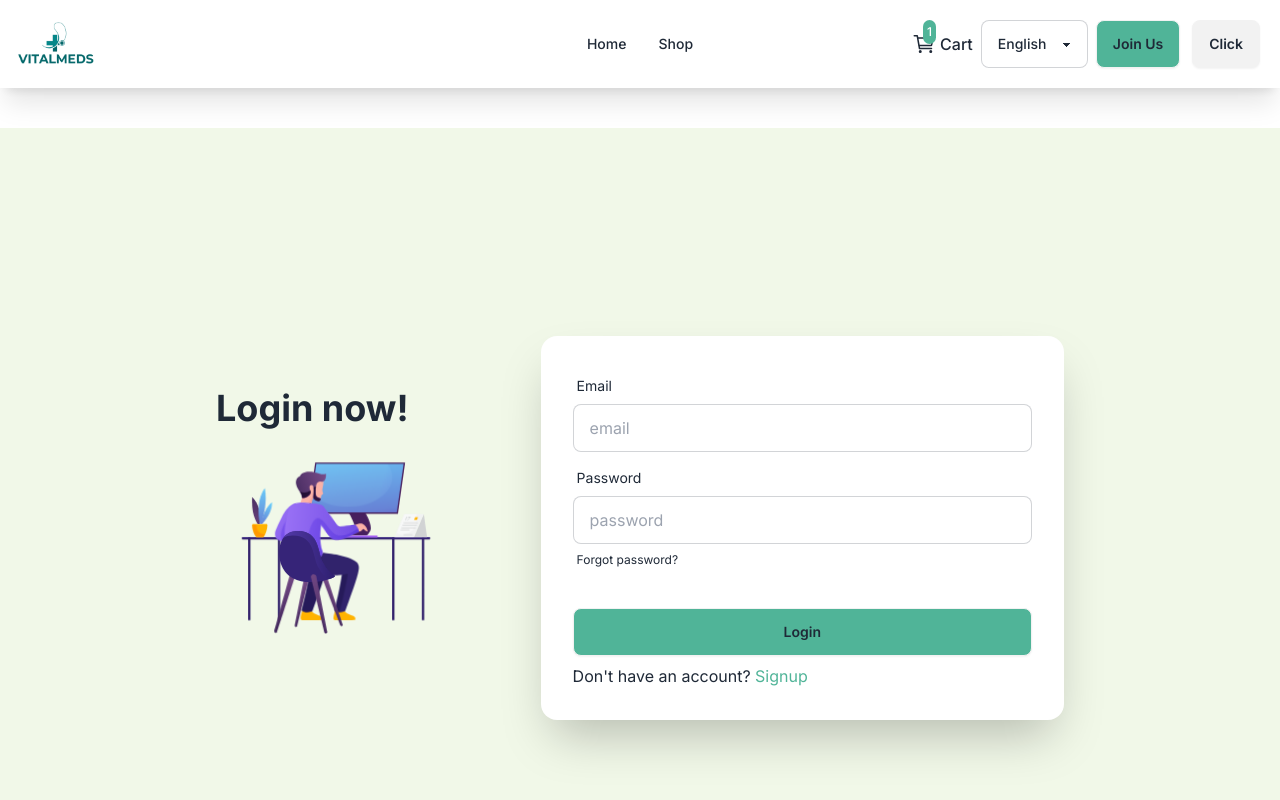
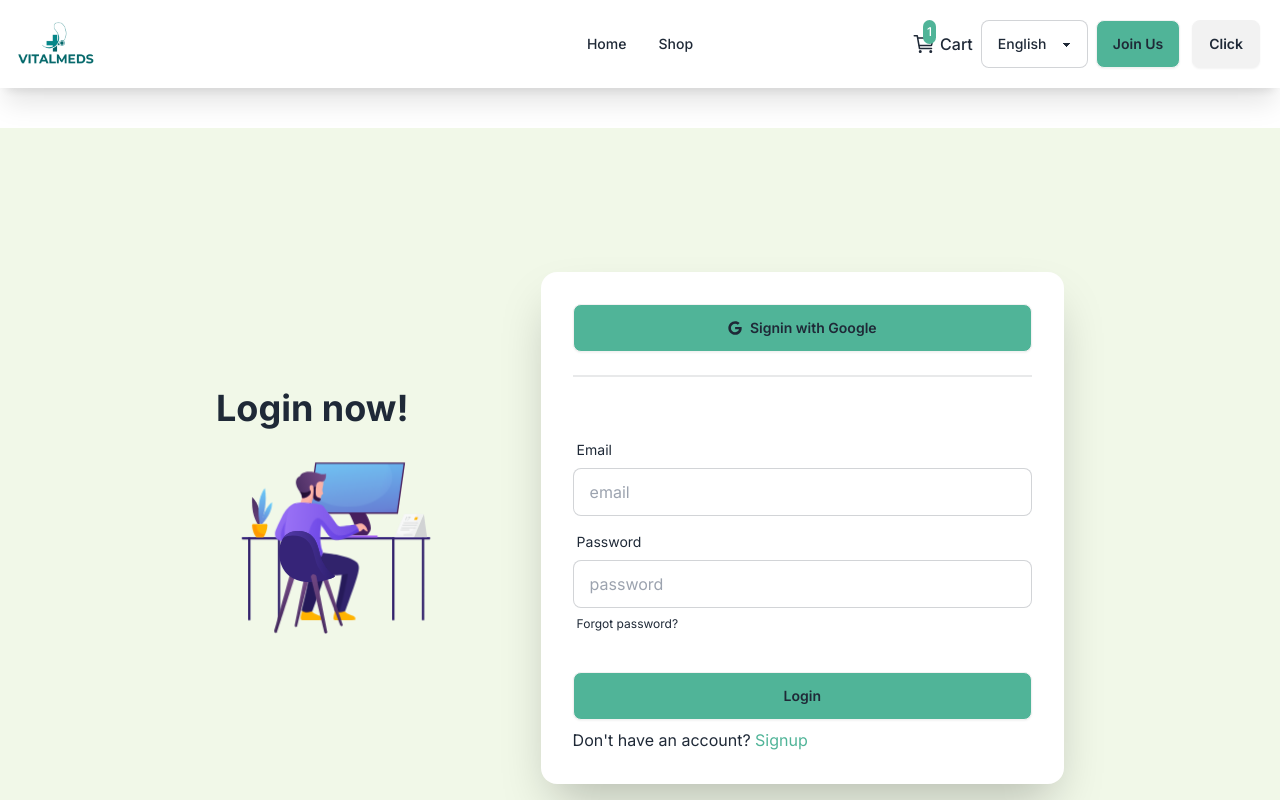
Before and after one commit to Arrafi2644/VitalMeds-Client, a React (Vite) app: page /login in a window 1280 px wide. Shown: the top 800 px of the page. Built offline with nearby package versions, Linux system fonts and the light colour scheme.

Commit message:
Add login with google

```diff
--- a/src/context/AuthProvider/AuthProvider.jsx
+++ b/src/context/AuthProvider/AuthProvider.jsx
@@ -1,5 +1,5 @@
 import React, { createContext, useState } from 'react';
-import { createUserWithEmailAndPassword, signInWithEmailAndPassword, updateProfile } from "firebase/auth";
+import { createUserWithEmailAndPassword, GoogleAuthProvider, signInWithEmailAndPassword, signInWithPopup, updateProfile } from "firebase/auth";
 import auth from '../../firebase/firebase.config';
 
 export const AuthContext = createContext({})
@@ -24,11 +24,18 @@ const AuthProvider = ({ children }) => {
         return signInWithEmailAndPassword(auth, email, password);
     }
 
+    const googleProvider = new GoogleAuthProvider()
+    const signinWithGoogle = () => {
+        setLoading(true);
+        return signInWithPopup(auth, googleProvider)
+    }
+
     const authInfo = {
         user,
         createUser,
         updateUserProfile,
-        loginUser
+        loginUser,
+        signinWithGoogle
     }
 
     return (
--- a/src/pages/Login/Login.jsx
+++ b/src/pages/Login/Login.jsx
@@ -6,9 +6,10 @@ import { useForm } from 'react-hook-form';
 import { Link } from 'react-router-dom';
 import useAuth from '../../hooks/useAuth';
 import toast from 'react-hot-toast';
+import { FaGoogle } from 'react-icons/fa';
 
 const Login = () => {
- const {loginUser} = useAuth()
+ const {loginUser, signinWithGoogle} = useAuth()
   const {
     register,
     handleSubmit,
@@ -21,6 +22,8 @@ const Login = () => {
     const email = data.email;
     const password = data.password;
 
+    // email and password login
+
     loginUser(email, password)
     .then(result => {
       console.log(result);
@@ -31,7 +34,20 @@ const Login = () => {
       toast.error("Something went wrong! Try again.")
     })
 
+  }
 
+  // social login
+  const handleGoogleLogin = () => {
+
+        signinWithGoogle()
+        .then(result => {
+          console.log(result);
+          toast.success("Login successful!")
+        })
+        .catch(error => {
+          toast.error("Something went wrong! Try again.")
+          console.log(error);
+        })
   }
 
 
@@ -48,6 +64,8 @@ const Login = () => {
           </div>
         </div>
         <div className="card bg-base-100 w-full shadow-2xl">
+          <button onClick={handleGoogleLogin} className="btn bg-primary hover:bg-secondary mx-8 mt-8 flex items-center"><span className=''><FaGoogle></FaGoogle></span> Signin with Google</button>
+          <div className="divider mx-8"></div>
           <form onSubmit={handleSubmit(onSubmit)} className="card-body">
             <div className="form-control">
               <label className="label">
--- a/src/pages/Signup.jsx/Signup.jsx
+++ b/src/pages/Signup.jsx/Signup.jsx
@@ -6,11 +6,12 @@ import { Link } from 'react-router-dom';
 import useAxiosPublic from '../../hooks/useAxiosPublic';
 import useAuth from '../../hooks/useAuth';
 import toast from 'react-hot-toast';
+import { FaGoogle } from 'react-icons/fa';
 
 const imageHostingKey = import.meta.env.VITE_image_hosting_key;
 const imageHostingApi = `https://api.imgbb.com/1/upload?key=${imageHostingKey}`
 const Signup = () => {
-    const { createUser, updateUserProfile } = useAuth()
+    const { createUser, updateUserProfile, signinWithGoogle } = useAuth()
     const axiosPublic = useAxiosPublic();
 
     const {
@@ -61,8 +62,20 @@ const Signup = () => {
                 toast.error("Already used this email!")
             })
 
+    }
 
+    // social login
+    const handleGoogleLogin = () => {
 
+        signinWithGoogle()
+            .then(result => {
+                console.log(result);
+                toast.success("Login successful!")
+            })
+            .catch(error => {
+                toast.error("Something went wrong! Try again.")
+                console.log(error);
+            })
     }
 
 
@@ -79,6 +92,8 @@ const Signup = () => {
                         </div>
                     </div>
                     <div className="card bg-base-100 w-full shadow-2xl">
+                        <button onClick={handleGoogleLogin} className="btn bg-primary hover:bg-secondary mx-8 mt-8 flex items-center"><span className=''><FaGoogle></FaGoogle></span> Sign up with Google</button>
+                        <div className="divider mx-8"></div>
                         <form onSubmit={handleSubmit(onSubmit)} className="card-body">
                             <div className="form-control">
                                 <label className="label">
```
